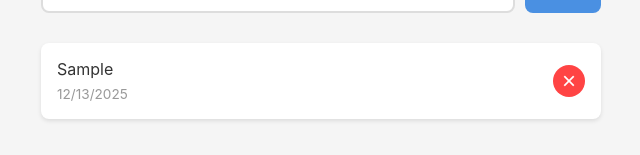
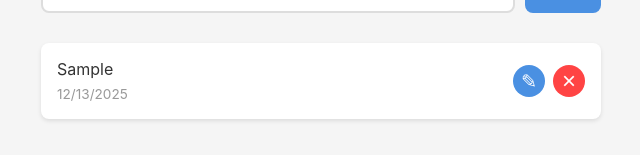
Before and after one commit to wyangy/gratitoday, a React (Create React App) app: page / in a window 1280 px wide. Both pictures are taken after typing "Sample" into the empty fields and a click on the button "Add". Shown: the part 213-368 px from the top of the page, without its empty margins (319-959 px from the left). Built offline with nearby package versions, Linux system fonts and the light colour scheme.

Commit message:
Add edit functionality for entries (complete CRUD)

```diff
--- a/src/App.js
+++ b/src/App.js
@@ -4,13 +4,11 @@ import GratitudeForm from "./GratitudeForm";
 import GratitudeList from "./GratitudeList";
 
 function App() {
-  // Load entries from localStorage on start
   const [entries, setEntries] = useState(() => {
     const saved = localStorage.getItem("gratitudeEntries");
     return saved ? JSON.parse(saved) : [];
   });
 
-  // Save entries to localStorage whenever they change
   useEffect(() => {
     localStorage.setItem("gratitudeEntries", JSON.stringify(entries));
   }, [entries]);
@@ -28,6 +26,14 @@ function App() {
     setEntries(entries.filter((entry) => entry.id !== id));
   };
 
+  const editEntry = (id, newText) => {
+    setEntries(
+      entries.map((entry) =>
+        entry.id === id ? { ...entry, text: newText } : entry
+      )
+    );
+  };
+
   return (
     <div className="App">
       <header>
@@ -36,7 +42,11 @@ function App() {
       </header>
 
       <GratitudeForm onAddEntry={addEntry} />
-      <GratitudeList entries={entries} onDelete={deleteEntry} />
+      <GratitudeList
+        entries={entries}
+        onDelete={deleteEntry}
+        onEdit={editEntry}
+      />
     </div>
   );
 }
--- a/src/GratitudeItem.css
+++ b/src/GratitudeItem.css
@@ -15,6 +15,11 @@
     box-shadow: 0 4px 8px rgba(0,0,0,0.15);
   }
 
+  .gratitude-item.editing {
+    flex-direction: column;
+    align-items: stretch;
+  }
+
   .item-content {
     flex: 1;
   }
@@ -28,6 +33,30 @@
   .item-date {
     font-size: 0.85rem;
     color: #999;
+  }
+
+  .item-buttons {
+    display: flex;
+    gap: 8px;
+  }
+
+  .edit-button {
+    background: #4a90e2;
+    color: white;
+    border: none;
+    width: 32px;
+    height: 32px;
+    border-radius: 50%;
+    font-size: 1.2rem;
+    cursor: pointer;
+    display: flex;
+    align-items: center;
+    justify-content: center;
+    transition: background 0.2s;
+  }
+
+  .edit-button:hover {
+    background: #357abd;
   }
 
   .delete-button {
@@ -49,3 +78,47 @@
   .delete-button:hover {
     background: #cc0000;
   }
+
+  .edit-input {
+    width: 100%;
+    padding: 12px;
+    font-size: 1rem;
+    border: 2px solid #4a90e2;
+    border-radius: 8px;
+    margin-bottom: 10px;
+    outline: none;
+  }
+
+  .edit-buttons {
+    display: flex;
+    gap: 8px;
+    justify-content: flex-end;
+  }
+
+  .save-button,
+  .cancel-button {
+    padding: 8px 16px;
+    border: none;
+    border-radius: 6px;
+    cursor: pointer;
+    font-size: 0.9rem;
+    transition: background 0.2s;
+  }
+
+  .save-button {
+    background: #4a90e2;
+    color: white;
+  }
+
+  .save-button:hover {
+    background: #357abd;
+  }
+
+  .cancel-button {
+    background: #ddd;
+    color: #333;
+  }
+
+  .cancel-button:hover {
+    background: #ccc;
+  }
--- a/src/GratitudeItem.js
+++ b/src/GratitudeItem.js
@@ -1,16 +1,59 @@
-import React from "react";
+import React, { useState } from "react";
 import "./GratitudeItem.css";
 
-function GratitudeItem({ entry, onDelete }) {
+function GratitudeItem({ entry, onDelete, onEdit }) {
+  const [isEditing, setIsEditing] = useState(false);
+  const [editText, setEditText] = useState(entry.text);
+
+  const handleSave = () => {
+    if (editText.trim() === "") {
+      return; // Don't save empty
+    }
+    onEdit(entry.id, editText);
+    setIsEditing(false);
+  };
+
+  const handleCancel = () => {
+    setEditText(entry.text); // Reset to original
+    setIsEditing(false);
+  };
+
+  if (isEditing) {
+    return (
+      <div className="gratitude-item editing">
+        <input
+          type="text"
+          value={editText}
+          onChange={(e) => setEditText(e.target.value)}
+          className="edit-input"
+          autoFocus
+        />
+        <div className="edit-buttons">
+          <button onClick={handleSave} className="save-button">
+            Save
+          </button>
+          <button onClick={handleCancel} className="cancel-button">
+            Cancel
+          </button>
+        </div>
+      </div>
+    );
+  }
+
   return (
     <div className="gratitude-item">
       <div className="item-content">
         <p className="item-text">{entry.text}</p>
         <span className="item-date">{entry.date}</span>
       </div>
-      <button className="delete-button" onClick={() => onDelete(entry.id)}>
-        ×
-      </button>
+      <div className="item-buttons">
+        <button className="edit-button" onClick={() => setIsEditing(true)}>
+          ✎
+        </button>
+        <button className="delete-button" onClick={() => onDelete(entry.id)}>
+          ×
+        </button>
+      </div>
     </div>
   );
 }
--- a/src/GratitudeList.js
+++ b/src/GratitudeList.js
@@ -2,7 +2,7 @@ import React from "react";
 import GratitudeItem from "./GratitudeItem";
 import "./GratitudeList.css";
 
-function GratitudeList({ entries, onDelete }) {
+function GratitudeList({ entries, onDelete, onEdit }) {
   if (entries.length === 0) {
     return (
       <div className="empty-state">
@@ -14,7 +14,12 @@ function GratitudeList({ entries, onDelete }) {
   return (
     <div className="gratitude-list">
       {entries.map((entry) => (
-        <GratitudeItem key={entry.id} entry={entry} onDelete={onDelete} />
+        <GratitudeItem
+          key={entry.id}
+          entry={entry}
+          onDelete={onDelete}
+          onEdit={onEdit}
+        />
       ))}
     </div>
   );
```
